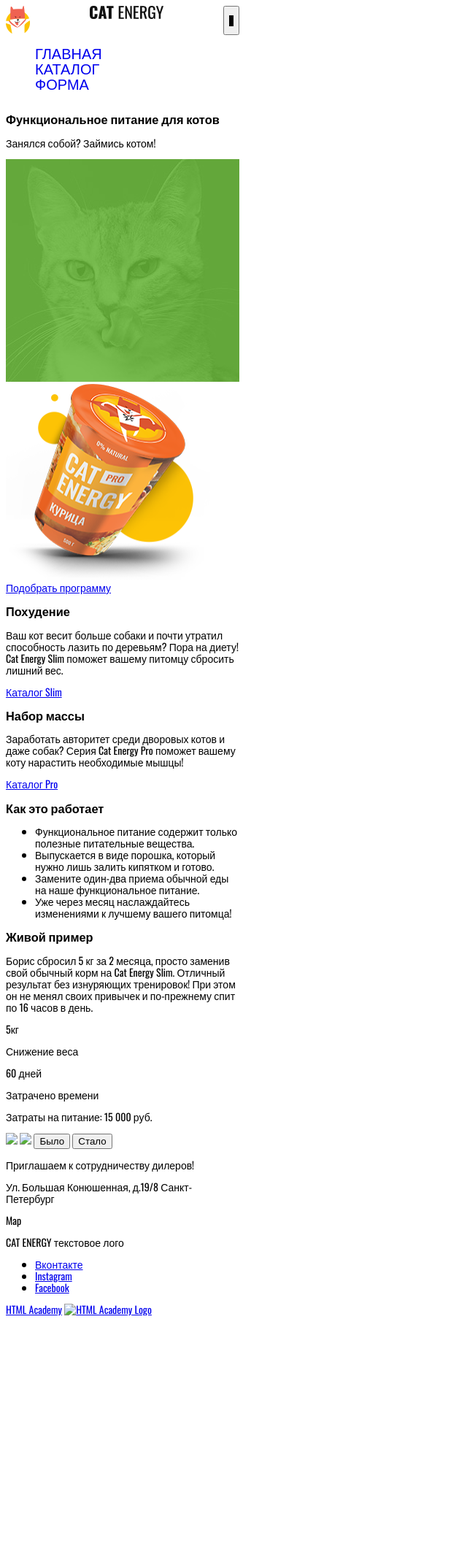
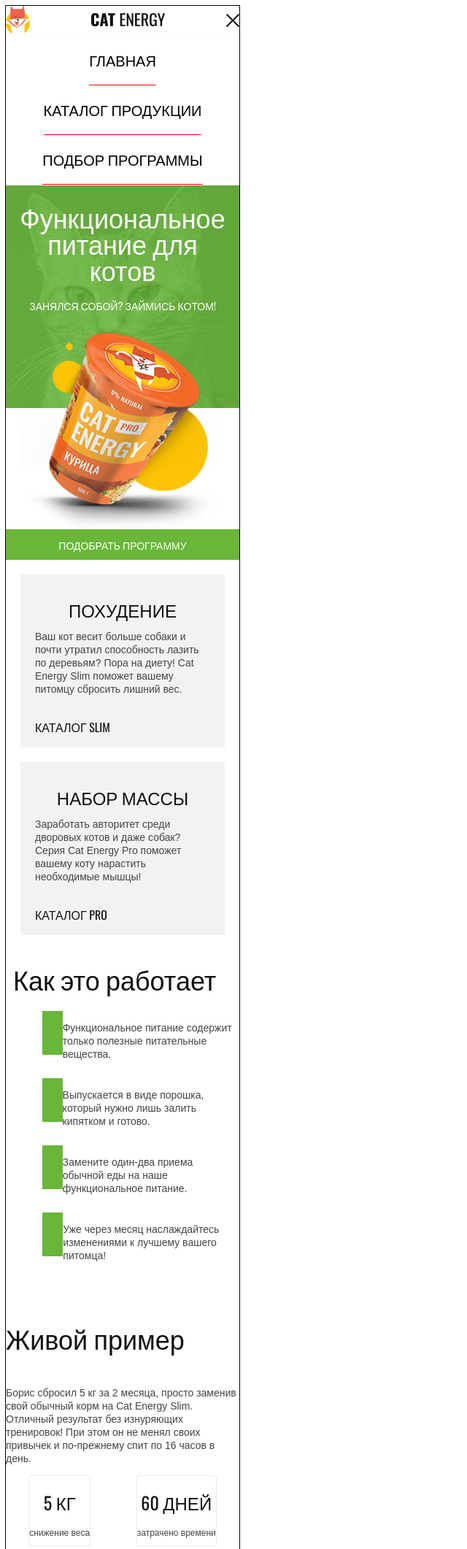
Before and after one commit to argostellar/499817-cat-energy-18, a website: page source/index.html in a window 1280 px wide. Shown: the top 2122 px of the page at 73% size, without its empty margins (0-640 px from the left). Before the commit the page ends 1810 px from the top, so only its background shows below. Drawn offline with nearby package versions, Linux system fonts and the light colour scheme; files that its build step writes are made by us from their sources.

Commit message:
Завершает базовую стилизацию главной страницы

```diff
--- a/source/index.html
+++ b/source/index.html
@@ -27,10 +27,10 @@
           <a class="nav__link" href="index.html">Главная</a>
         </li>
         <li class="nav__item">
-          <a class="nav__link" href="catalog.html">Каталог</a>
+          <a class="nav__link" href="catalog.html">Каталог продукции</a>
         </li>
         <li class="nav__item">
-          <a class="nav__link" href="form.html">Форма</a>
+          <a class="nav__link" href="form.html">Подбор программы</a>
         </li>
       </ul>
     </nav>
@@ -38,11 +38,12 @@
   <main class="main">
     <section class="promo">
       <h2 class="visually-hidden">Promo</h2>
+      <div class="promo__wrapper">
         <h3 class="promo__title">Функциональное питание для котов</h3>
         <p class="promo__text">Занялся собой? Займись котом!</p>
-      <img src="img/index-background-mobile@1x.jpg" class="promo__image" alt="Изображение на главной странице" width="320" height="305">
         <img src="img/index-can-mobile@1x.png" class="promo__image promo__image--can" width="280" height="270">
-      <a class="promo__link" href="#">Подобрать программу</a>
+      </div>
+      <a class="promo__link button" href="#">Подобрать программу</a>
     </section>
     <section class="options">
       <h2 class="visually-hidden">Опции</h2>
@@ -65,10 +66,22 @@
     <section class="advantages">
       <h3 class="advantages__title">Как это работает</h3>
       <ul class="advantages__list">
-        <li class="advantages__item">Функциональное питание содержит только полезные питательные вещества.</li>
-        <li class="advantages__item">Выпускается в виде порошка, который нужно лишь залить кипятком и готово.</li>
-        <li class="advantages__item">Замените один-два приема обычной еды на наше функциональное питание.</li>
-        <li class="advantages__item">Уже через месяц наслаждайтесь изменениями к лучшему вашего питомца!</li>
+        <li class="advantages__item">
+          <div class="advantages__image"></div>
+          <p class="advantages__text">Функциональное питание содержит только полезные питательные вещества.</p>
+        </li>
+        <li class="advantages__item">
+          <div class="advantages__image"></div>
+          <p class="advantages__text">Выпускается в виде порошка, который нужно лишь залить кипятком и готово.</p>
+        </li>
+        <li class="advantages__item">
+          <div class="advantages__image"></div>
+          <p class="advantages__text">Замените один-два приема обычной еды на наше функциональное питание.</p>
+        </li>
+        <li class="advantages__item">
+          <div class="advantages__image"></div>
+          <p class="advantages__text">Уже через месяц наслаждайтесь изменениями к лучшему вашего питомца!</p>
+        </li>
       </ul>
     </section>
     <section class="example">
@@ -76,26 +89,28 @@
       <p class="example__text">Борис сбросил 5 кг за 2 месяца, просто заменив свой обычный корм на Cat Energy Slim. Отличный результат без изнуряющих тренировок! При этом он не менял своих привычек и по-прежнему спит по 16 часов в день. </p>
       <div class="example__outer-wrapper">
         <div class="example__inner-wrapper">
-          <p class="example__central-text">5кг</p>
+          <p class="example__central-text">5 кг</p>
           <p class="example__description-text">Снижение веса</p>
         </div>
         <div class="example__inner-wrapper">
           <p class="example__central-text">60 дней</p>
           <p class="example__description-text">Затрачено времени</p>
         </div>
+      </div>
       <p class="example__result-text">Затраты на питание: 15 000 руб.</p>
-      </div>
       <div class="example__slider slider">
         <h3 class="visually-hidden">Slider</h3>
-        <img src="img/fat.png" class="slider__image">
-        <img src="img/thin.png" class="slider__image">
-        <button class="slider__button">Было</button>
-        <button class="slider__button">Стало</button>
+        <img src="img/before-mobile@1x.png" class="slider__image" alt="Кот до" width="311" height="232">
+        <img src="img/after-mobile@1x.png" class="slider__image slider__image--hidden" alt="Кот после" width="251" height="240">
+        <div class="slider__wrapper">
+          <button class="slider__button" type="button">Было</button>
+          <button class="slider__button" type="button">Стало</button>
+        </div>
       </div>
     </section>
   </main>
   <footer class="main-footer">
-    <section class="map">
+    <section class="main-footer__map map">
       <h3 class="visually-hidden">Map</h3>
       <div class="map__info">
         <p class="map__invitation-text">Приглашаем к сотрудничеству дилеров!</p>
@@ -104,21 +119,29 @@
       <div class="map__map">Map</div>
     </section>
     <p class="main-footer__text-logo">CAT ENERGY текстовое лого</p>
-    <ul class="main-footer__social social">
+    <div class="main-footer__social social">
+      <ul class="social__list">
         <li class="social__item">
-        <a class="social__link" href="#nowhere">Вконтакте</a>
+          <a class="social__link" href="#nowhere">VK
+            <span class="visually-hidden">Вконтакте</span>
+          </a>
         </li>
         <li class="social__item">
-        <a class="social__link" href="#nowhere">Instagram</a>
+          <a class="social__link" href="#nowhere">IN
+            <span class="visually-hidden">Instagram</span>
+          </a>
         </li>
         <li class="social__item">
-        <a class="social__link" href="#nowhere">Facebook</a>
+          <a class="social__link" href="#nowhere">FB
+            <span class="visually-hidden">Facebook</span>
+          </a>
         </li>
       </ul>
+    </div>
     <div class="main-footer__developers developers">
       <a class="developers__link" href="https://htmlacademy.ru/intensive/adaptive">HTML Academy</a>
       <a class="developers__link" href="https://htmlacademy.ru/intensive/adaptive">
-        <img src="img/html-academy-logo.png" class="developers__image" alt="HTML Academy Logo">
+        <img src="img/htmlacademy.svg" class="developers__image" alt="HTML Academy Logo" width="27" height="34">
       </a>
     </div>
   </footer>
--- a/source/sass/blocks/advantages.scss
+++ b/source/sass/blocks/advantages.scss
@@ -0,0 +1,41 @@
+.advantages {
+  padding: 10px;
+}
+
+.advantages__title {
+  font-size: 36px;
+  line-height: 60px;
+  font-weight: 400;
+
+  margin: 0;
+  padding: 0;
+}
+
+.advantages__list {
+  list-style: none;
+}
+
+.advantages__item {
+  margin: 10px 0;
+
+  display: flex;
+  flex-direction: row;
+  flex-wrap: no-wrap;
+  justify-content: space-between;
+}
+
+.advantages__image {
+  background-color: $green;
+
+  width: 60px;
+  height: 60px;
+  margin-right: auto;
+  margin-left: 0;
+}
+
+.advantages__text {
+  margin-left: auto;
+  margin-right: 0;
+
+  @include arial-text;
+}
--- /dev/null
+++ b/source/sass/blocks/button.scss
@@ -0,0 +1,20 @@
+.button {
+  display: inline-block;
+  background-color: $green;
+  text-decoration: none;
+  color: #ffffff;
+
+  text-align: center;
+  vertical-align: middle;
+
+  padding-top: 13px;
+  padding-bottom: 11px;
+
+  max-height: 40px;
+
+  font-size: 14px;
+  line-height: 18px;
+  font-weight: 400;
+
+  text-transform: uppercase;
+}
--- a/source/sass/blocks/developers.scss
+++ b/source/sass/blocks/developers.scss
@@ -0,0 +1,15 @@
+.developers {
+  display: flex;
+  flex-direction: row;
+  justify-content: space-between;
+  align-items: center;
+}
+
+.developers__link {
+  text-decoration: none;
+  @include arial-text;
+  font-size: 16px;
+  line-height: 16px;
+}
+
+.developers__image {}
--- a/source/sass/blocks/example.scss
+++ b/source/sass/blocks/example.scss
@@ -0,0 +1,49 @@
+.example {}
+
+.example__title {
+  font-size: 36px;
+  line-height: 60px;
+  font-weight: 400;
+}
+
+.example__text {
+  @include arial-text;
+}
+
+.example__outer-wrapper {
+  display: flex;
+  flex-direction: row;
+  justify-content: space-around;
+}
+
+.example__inner-wrapper {
+  border-radius: 3px;
+  border: 1px solid #ebebeb;
+}
+
+.example__central-text {
+  font-size: 24px;
+  line-height: 24px;
+
+  text-transform: uppercase;
+  text-align: center;
+}
+
+.example__description-text {
+  @include arial-text;
+  font-size: 12px;
+  line-height: 12px;
+
+  text-transform: lowercase;
+  text-align: center;
+}
+
+.example__result-text {
+  font-size: 14px;
+  line-height: 20px;
+
+  text-transform: uppercase;
+  text-align: center;
+}
+
+.example__slider {}
--- a/source/sass/blocks/main-footer.scss
+++ b/source/sass/blocks/main-footer.scss
@@ -0,0 +1,14 @@
+.main-footer {
+  display: flex;
+  flex-direction: column;
+}
+
+.main-footer__map {}
+
+.main-footer__text-logo {
+  align-self: center;
+}
+
+.main-footer__social {}
+
+.main-footer__developers {}
--- a/source/sass/blocks/main-header.scss
+++ b/source/sass/blocks/main-header.scss
@@ -3,35 +3,28 @@
 .main-header {
   display: flex;
   flex-direction: column;
+
+  box-sizing: border-box;
+  border-bottom: 1px solid #fafafa;
 }
 
 .main-header__wrapper {
   display: flex;
   flex-direction: row;
   justify-content: space-between;
+  align-items: center;
+
+  box-sizing: border-box;
+  border-bottom: 1px solid #fafafa;
 }
 
 .main-header__button {
+  width: 18px;
+  height: 18px;
+
   color: $green;
-  position: relative;
-
-    &::before {
-    content: '';
-    border-left: 3px solid black;
-
-    top: 0;
-    left: 0;
-
-    transform: rotate(-45deg);
-    }
-
-    &::after {
-    content: '';
-    border-right: 3px solid black;
-
-    top: 0;
-    left: 0;
-
-    transform: rotate(45deg);
-    }
+  border-style: none;
+  background-color: #ffffff;
+  background-image: url(../../img/m-close.png);
+  background-repeat: no-repeat;
 }
--- a/source/sass/blocks/map.scss
+++ b/source/sass/blocks/map.scss
@@ -0,0 +1,22 @@
+.map {}
+
+.map__info {
+  display: flex;
+  flex-direction: row;
+  justify-content: space-between;
+}
+
+.map__invitation-text {
+  font-size: 16px;
+  line-height: 20px;
+  font-weight: 400;
+
+  text-transform: uppercase;
+}
+
+.map__address {
+  @include arial-text;
+  line-height: 20px;
+}
+
+.map__map {}
--- a/source/sass/blocks/nav.scss
+++ b/source/sass/blocks/nav.scss
@@ -6,12 +6,32 @@
   display: flex;
   flex-direction: column;
   justify-content: space-between;
+  align-items: center;
+
+  margin: 0;
+  padding: 0;
+}
+
+.nav__item {
+  margin: 0;
+  padding: 0;
+
+  flex-grow: 1;
+
+  padding: 23px 0px;
+
+  box-sizing: border-box;
+  border-bottom: 1px solid #fafafa;
+  border-bottom-color: red;
 }
 
 .nav__link {
   text-decoration: none;
 
+  color: black;
+
   font-size: 20px;
   line-height: 20px;
+  font-weight: 500;
   text-transform: uppercase;
 }
--- a/source/sass/blocks/options.scss
+++ b/source/sass/blocks/options.scss
@@ -0,0 +1,48 @@
+.options {}
+
+.options__item {
+  background-color: #f2f2f2;
+
+  padding: 20px;
+
+  margin: 20px;
+}
+
+.options__wrapper {
+  border-bottom: 1px solid #ededed;
+}
+
+.options__title {
+  font-size: 24px;
+  line-height: 37,02px;
+  font-weight: 400;
+
+  margin: 0;
+  padding: 0;
+
+  margin-top: 20px;
+  margin-bottom: 20px;
+
+  text-transform: uppercase;
+  text-align: center;
+}
+
+.options__text {
+  @include arial-text;
+}
+
+.options__link {
+  display: inline-block;
+
+  font-size: 16px;
+  line-height: 16px;
+  font-weight: 400;
+
+  margin-top: 20px;
+
+  text-decoration: none;
+  text-transform: uppercase;
+  color: #111111;
+
+  vertical-align: middle;
+}
--- a/source/sass/mixins.scss
+++ b/source/sass/mixins.scss
@@ -0,0 +1,8 @@
+@mixin arial-text {
+  font-family: 'Arial', sans-serif;
+  font-size: 14px;
+  line-height: 18px;
+  font-weight: 400;
+
+  color: #444444;
+}
--- a/source/sass/style.scss
+++ b/source/sass/style.scss
@@ -1,15 +1,28 @@
+@import 'variables.scss';
+@import 'mixins.scss';
 @import 'blocks/main-header.scss';
 @import 'blocks/visually-hidden.scss';
 @import 'blocks/nav.scss';
-@import 'variables.scss';
+@import 'blocks/promo.scss';
+@import 'blocks/options.scss';
+@import 'blocks/advantages.scss';
+@import 'blocks/example.scss';
+@import 'blocks/slider.scss';
+@import 'blocks/main-footer.scss';
+@import 'blocks/map.scss';
+@import 'blocks/social.scss';
+@import 'blocks/developers';
+@import 'blocks/button.scss';
 
 body {
   background-color: #ffffff;
 
-  font-family: 'Oswald', 'Open-Sans', sans-serif;
+  font-family: 'Oswald', 'Arial', sans-serif;
   font-size: 14px;
   line-height: 16px;
-  color: #000000;
+  color: #111111;
 
   max-width: $mobile-size;
+
+  outline: 1px solid black;
 }
```
Also changed, not shown: source/sass/blocks/promo.scss (+46 -0 lines), source/sass/blocks/slider.scss (+24 -0 lines), source/sass/blocks/social.scss (+28 -0 lines), source/img/m-close.png (renamed from source/img/m-close.svg.png), source/sass/variables.scss (line endings or trailing spaces). Lines whose indentation alone changed are shown as unchanged.
